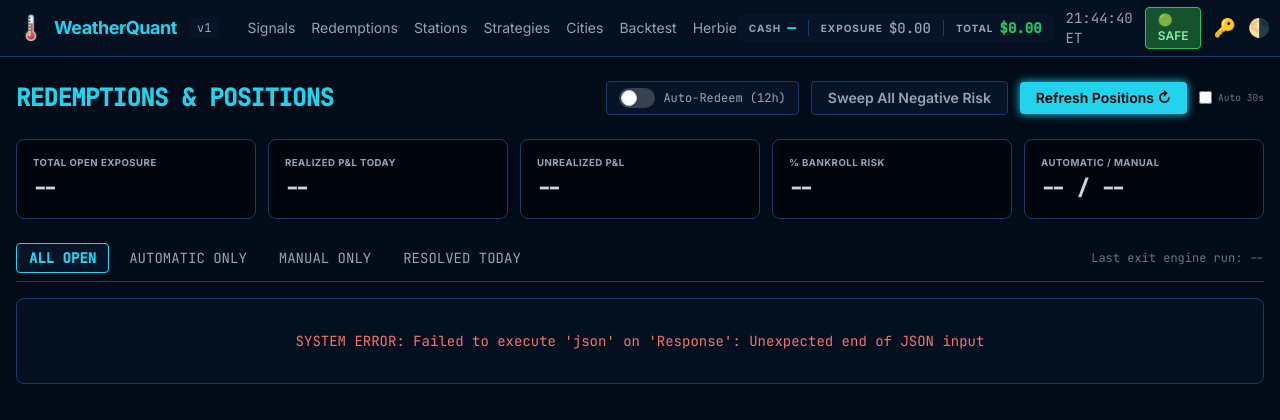
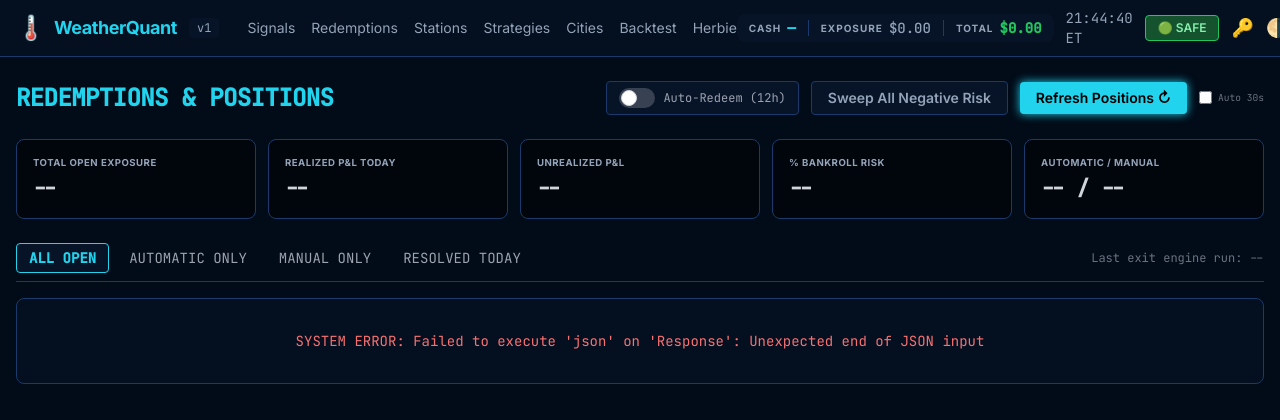
Before and after one commit to tlawal/weatherquant, a FastAPI app: page /redemptions in a window 1280 px wide. Shown: the top 420 px of the page. Run offline with FastAPI, Linux system fonts and the light colour scheme; data that the repository does not hold is empty; parts of the project's set-up code (start-up, migrations or seed data) failed here and were passed over; some libraries are stand-ins or nearby versions.

Commit message:
made mobile friendly

```diff
--- a/web/templates/base.html
+++ b/web/templates/base.html
@@ -1,5 +1,5 @@
 <!DOCTYPE html>
-<html lang="en" class="dark">
+<html lang="en" class="dark overflow-x-hidden">
 <head>
   <meta charset="UTF-8" />
   <meta name="viewport" content="width=device-width, initial-scale=1.0" />
@@ -126,50 +126,53 @@
           <span class="font-bold text-lg tracking-tight" style="color:var(--cyan)">WeatherQuant</span>
         </a>
         <span class="text-xs px-2 py-0.5 rounded font-mono hidden sm:inline" style="background:var(--bg-panel);color:var(--text-muted)">v1</span>
-        <nav class="hidden md:flex gap-4 ml-4">
+        <nav class="hidden md:flex gap-3 lg:gap-4 ml-2 lg:ml-4">
           <a href="/" class="text-sm hover:text-white transition-colors" style="color:var(--text-muted)">Signals</a>
           <a href="/redemptions" class="text-sm hover:text-white transition-colors" style="color:var(--text-muted)">Redemptions</a>
           <a href="/stations" class="text-sm hover:text-white transition-colors" style="color:var(--text-muted)">Stations</a>
           <a href="/strategies" class="text-sm hover:text-white transition-colors" style="color:var(--text-muted)">Strategies</a>
-          <a href="/admin/cities" class="text-sm hover:text-white transition-colors" style="color:var(--text-muted)">Cities</a>
-          <a href="/backtest" class="text-sm hover:text-white transition-colors" style="color:var(--text-muted)">Backtest</a>
-          <a href="/herbie-timing" class="text-sm hover:text-white transition-colors" style="color:var(--text-muted)" title="Herbie side-channel: latency + accuracy comparison vs Open-Meteo">Herbie</a>
+          <a href="/admin/cities" class="text-sm hover:text-white transition-colors hidden lg:inline" style="color:var(--text-muted)">Cities</a>
+          <a href="/backtest" class="text-sm hover:text-white transition-colors hidden lg:inline" style="color:var(--text-muted)">Backtest</a>
+          <a href="/herbie-timing" class="text-sm hover:text-white transition-colors hidden xl:inline" style="color:var(--text-muted)" title="Herbie side-channel: latency + accuracy comparison vs Open-Meteo">Herbie</a>
         </nav>
       </div>
 
       <!-- Right: Balance + ET clock + arming badge -->
-      <div class="flex items-center gap-3">
+      <div class="flex items-center gap-2 md:gap-3">
         <!-- Wallet Balance -->
-        <div class="hidden md:flex items-center gap-3 px-3 py-1 rounded-lg" style="background:var(--bg-panel)"
+        <div class="flex items-center gap-1.5 md:gap-3 px-2 md:px-3 py-1 rounded-lg text-[11px] md:text-sm" style="background:var(--bg-panel)"
              x-data="walletBalance()" x-init="init()"
              @trade-completed.window="refresh()">
-          <div class="flex items-center gap-1.5">
-            <span class="text-[10px] uppercase tracking-widest font-bold" style="color:var(--text-muted)">Cash</span>
-            <span class="mono text-sm font-semibold" style="color:var(--cyan)"
+          <div class="flex items-center gap-1 md:gap-1.5">
+            <span class="text-[9px] md:text-[10px] uppercase tracking-widest font-bold hidden lg:inline" style="color:var(--text-muted)">Cash</span>
+            <span class="text-[9px] md:text-[10px] font-bold lg:hidden" style="color:var(--text-muted)">C</span>
+            <span class="mono font-semibold" style="color:var(--cyan)"
                   x-text="balance !== null ? '$' + balance.toFixed(2) : '—'"></span>
           </div>
-          <div class="w-px h-4" style="background:var(--border)"></div>
-          <div class="flex items-center gap-1.5">
-            <span class="text-[10px] uppercase tracking-widest font-bold" style="color:var(--text-muted)">Exposure</span>
-            <span class="mono text-sm font-medium"
+          <div class="hidden sm:block w-px h-3 md:h-4" style="background:var(--border)"></div>
+          <div class="flex items-center gap-1 md:gap-1.5">
+            <span class="text-[9px] md:text-[10px] uppercase tracking-widest font-bold hidden lg:inline" style="color:var(--text-muted)">Exposure</span>
+            <span class="text-[9px] md:text-[10px] font-bold lg:hidden" style="color:var(--text-muted)">E</span>
+            <span class="mono font-medium"
                   :style="exposure > 0 ? 'color:var(--yellow)' : 'color:var(--text-muted)'"
                   x-text="'$' + exposure.toFixed(2)"></span>
           </div>
-          <div class="w-px h-4" style="background:var(--border)"></div>
-          <div class="flex items-center gap-1.5">
-            <span class="text-[10px] uppercase tracking-widest font-bold" style="color:var(--text-muted)">Total</span>
-            <span class="mono text-sm font-bold" style="color:var(--green)"
+          <div class="hidden sm:block w-px h-3 md:h-4" style="background:var(--border)"></div>
+          <div class="flex items-center gap-1 md:gap-1.5">
+            <span class="text-[9px] md:text-[10px] uppercase tracking-widest font-bold hidden lg:inline" style="color:var(--text-muted)">Total</span>
+            <span class="text-[9px] md:text-[10px] font-bold lg:hidden" style="color:var(--text-muted)">T</span>
+            <span class="mono font-bold" style="color:var(--green)"
                   x-text="'$' + portfolio.toFixed(2)"></span>
           </div>
         </div>
-        <span id="et-clock" class="mono text-sm" style="color:var(--text-muted)">-- ET</span>
-        <div id="arming-badge" class="text-xs px-3 py-1 rounded font-semibold
+        <span id="et-clock" class="mono text-sm hidden sm:inline" style="color:var(--text-muted)">-- ET</span>
+        <div id="arming-badge" class="text-[10px] md:text-xs px-2 md:px-3 py-1 rounded font-semibold whitespace-nowrap
           {% if arming_state == 'ARMED' %}badge-armed glow-red
           {% elif arming_state == 'ARMING_PENDING' %}badge-pending
           {% else %}badge-disarmed{% endif %}">
-          {% if arming_state == 'ARMED' %}🔴 ARMED
-          {% elif arming_state == 'ARMING_PENDING' %}🟡 PENDING
-          {% else %}🟢 SAFE{% endif %}
+          {% if arming_state == 'ARMED' %}<span class="hidden md:inline">🔴 </span>ARMED
+          {% elif arming_state == 'ARMING_PENDING' %}<span class="hidden md:inline">🟡 </span>PENDING
+          {% else %}<span class="hidden md:inline">🟢 </span>SAFE{% endif %}
         </div>
         <!-- API Token -->
         <button @click="$store.auth.showModal = true" class="relative text-lg cursor-pointer" title="API Token">
--- a/web/templates/dashboard.html
+++ b/web/templates/dashboard.html
@@ -172,6 +172,7 @@
   </div>
 
   <!-- Table container with HTMX auto-refresh -->
+  <div class="overflow-x-auto">
     <div hx-get="/htmx/signals-table"
          hx-trigger="every 15s"
          hx-target="#signals-table-wrap"
@@ -179,6 +180,7 @@
          hx-indicator=".htmx-indicator">
       <div id="signals-table-wrap">
         {% include "partials/signals_table.html" %}
+      </div>
     </div>
   </div>
 </div>
```
Lines whose indentation alone changed are shown as unchanged.
